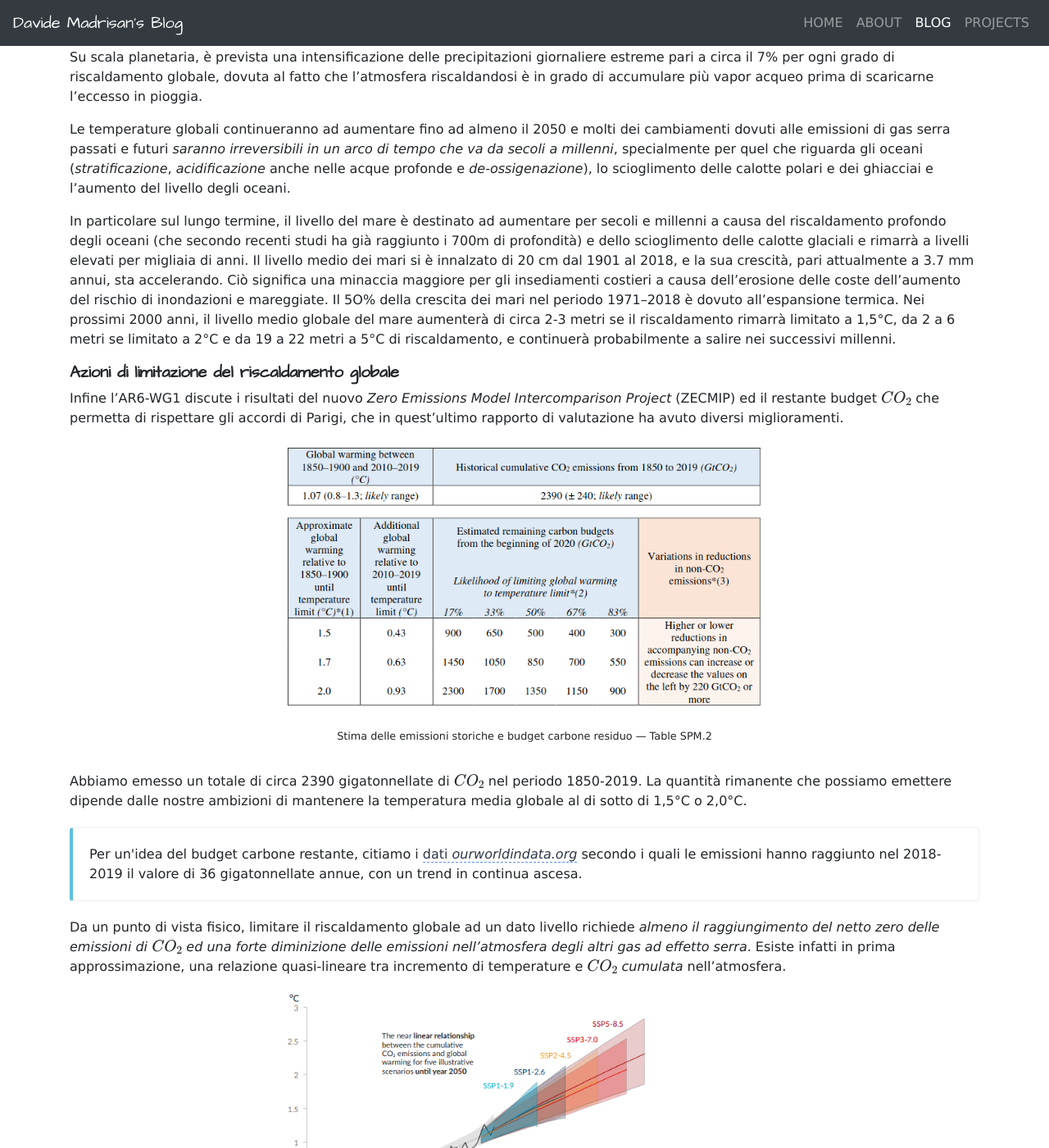
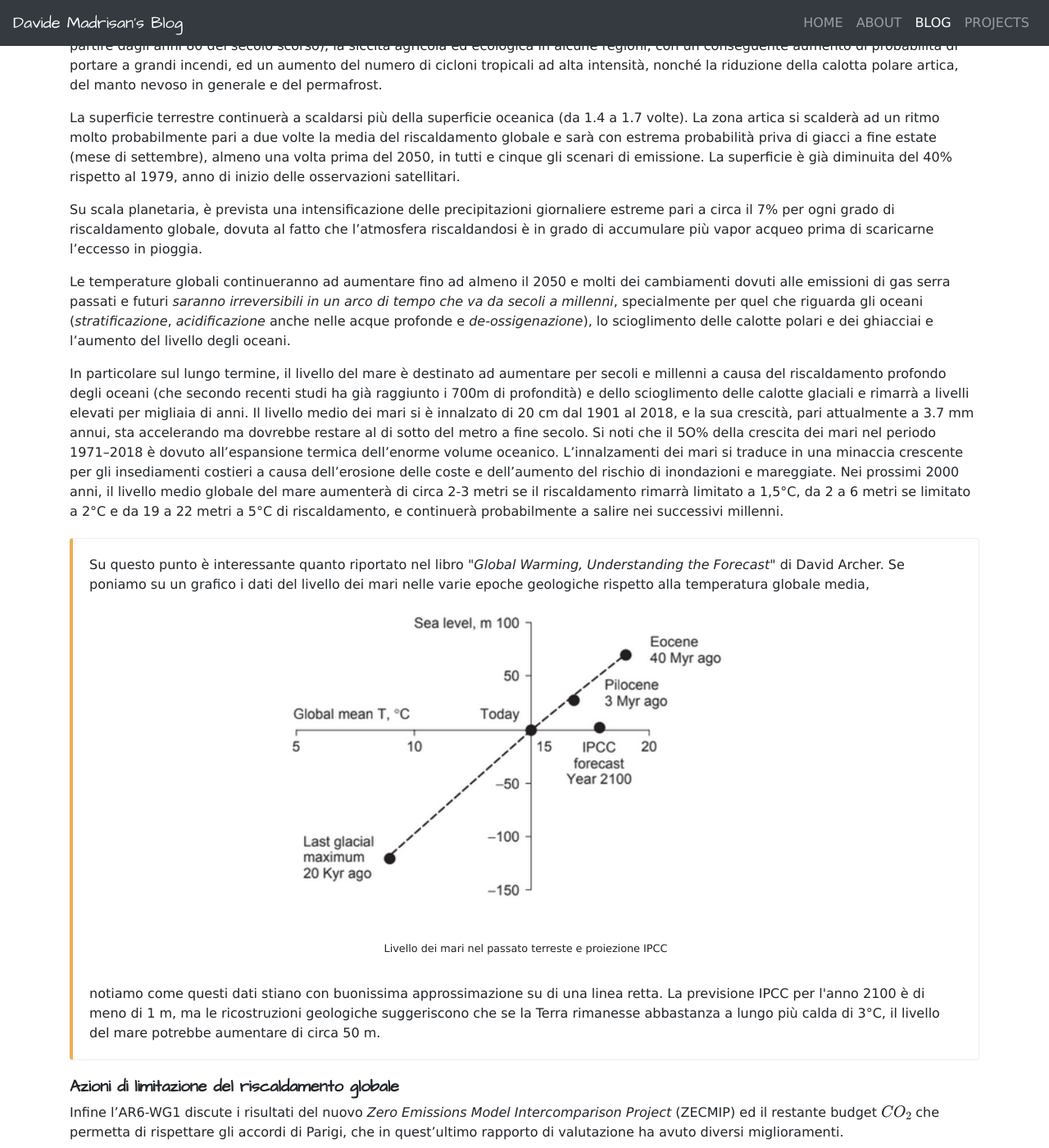
Before and after one commit to madrisan/madrisan.github.io, a Jekyll site: the page built from _posts/2021-08-09-ipcc-sixth-assessment-report.md, in a window 1280 px wide and 1400 px high, scrolled down 5790 px. Shown: the whole window at 82% size. Built offline with Jekyll 4.4.1, drawn with Linux system fonts in a browser that asks for light colours; nearby versions of some CDN libraries; formulas are drawn with MathJax 3; some of the changed text lies outside the part shown.

Commit message:
Yet another change, this time about sea level raise
Signed-off-by: Davide Madrisan <davide.madrisan@gmail.com>

```diff
--- a/_posts/2021-08-09-ipcc-sixth-assessment-report.md
+++ b/_posts/2021-08-09-ipcc-sixth-assessment-report.md
@@ -220,8 +220,24 @@ In particolare per la maggior parte degli eventi estremi dal 2006 ad oggi, l'ori
 data ora come molto probabile.
 
 La diminuzione delle precipitazioni monsoniche dal 1950 al 1980 è in parte stata causata dalle
-*emissioni di aerosol* dell'emisfero nord terrestre mentre il loro aumento a partire da tale anno è
+*emissioni di [aerosol](https://it.wikipedia.org/wiki/Aerosol#Aerosol_atmosferico)*
+dell'emisfero nord terrestre mentre il loro aumento a partire da tale anno è
 dovuto molto probabilmente all'aumento delle concentrazioni di gas serra nell'atmosfera.
+
+<div class="bd-callout bd-callout-info">
+<p>
+Gli aerosol causano un <i>raffreddamento</i>, riflettendo la luce solare nello spazio e provocando
+uno squilibrio energetico temporaneo: più energia in uscita che in entrata.
+La terra ripristina l'equilibrio energetico raffreddandosi, riducendo così la radiazione
+di calore nello spazio.
+Secondo
+<a href="http://www.columbia.edu/~jeh1/">James Hansen</a>
+l'effetto di forzatura degli aerosol prodotti dall'uomo
+<i>è grande quasi quanto quello dovuta all'anidride carbonica</i>, ma di segno opposto.
+Malgrado questa importante influenza sul bilancio energetico climatico, non sono monitorati
+accuratamente come i gas serra.
+</p>
+</div>
 
 Gli avanzamenti nel campo scientifico permettono inoltre di avere ora un quadro di tali impatti
 *a livello regionale*.
@@ -317,13 +333,39 @@ a causa del riscaldamento profondo degli oceani
 (che secondo recenti studi ha già raggiunto i 700m di profondità)
 e dello scioglimento delle calotte glaciali e rimarrà a livelli elevati per migliaia di anni.
 Il livello medio dei mari si è innalzato di 20 cm dal 1901 al 2018, e la sua crescità,
-pari attualmente a 3.7 mm annui, sta accelerando.
-Ciò significa una minaccia maggiore per gli insediamenti costieri a causa dell'erosione
-delle coste dell'aumento del rischio di inondazioni e mareggiate.
-Il 5O% della crescita dei mari nel periodo 1971–2018 è dovuto all'espansione termica.
+pari attualmente a 3.7 mm annui, sta accelerando ma dovrebbe restare al di sotto del metro
+a fine secolo.
+Si noti che il 5O% della crescita dei mari nel periodo 1971–2018 è dovuto all'espansione
+termica dell'enorme volume oceanico.
+L'innalzamenti dei mari si traduce in una minaccia crescente per gli insediamenti costieri a causa
+dell'erosione delle coste e dell'aumento del rischio di inondazioni e mareggiate.
 Nei prossimi 2000 anni, il livello medio globale del mare aumenterà di circa 2-3 metri se il
 riscaldamento rimarrà limitato a 1,5°C, da 2 a 6 metri se limitato a 2°C e da 19 a 22 metri
 a 5°C di riscaldamento, e continuerà probabilmente a salire nei successivi millenni.
+
+<div class="bd-callout bd-callout-warning">
+<p>
+Su questo punto è interessante quanto riportato nel libro
+"<i>Global Warming, Understanding the Forecast</i>" di David Archer.
+Se poniamo su un grafico i dati del livello dei mari nelle varie epoche geologiche rispetto
+alla temperatura globale media,
+
+<picture>
+   <img width="600" alt="Livello dei mari nel passato e proiezione IPCC"
+    src="/assets/images/blog-climate-changes-ipcc-ar6-sea-level-raise-david-archer.png"
+    class="mx-auto d-block img-fluid">
+</picture>
+<p class="text-center pt-3 pb-3">
+    <small>
+       Livello dei mari nel passato terreste e proiezione IPCC
+    </small>
+</p>
+notiamo come questi dati stiano con buonissima approssimazione su di una linea retta.
+La previsione IPCC per l'anno 2100 è di meno di 1 m, ma le ricostruzioni geologiche
+suggeriscono che se la Terra rimanesse abbastanza a lungo più calda di 3°C, il livello
+del mare potrebbe aumentare di circa 50 m.
+</p>
+</div>
 
 ##### Azioni di limitazione del riscaldamento globale
 
```
Also changed, not shown: assets/images/blog-climate-changes-ipcc-ar6-sea-level-raise-david-archer.png (added).
